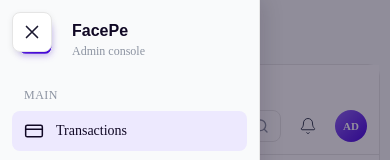
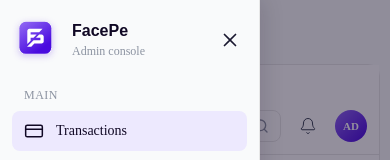
Before and after one commit to sagar-facepe-2303/facepe09-merchant-web-app, a React (Vite) app: page /dashboard/transactions in a window 390 px wide. Both pictures are taken after a click on the button 32 px from the left and 32 px from the top of the page. Shown: the top 160 px of the page. Built offline with nearby package versions, Linux system fonts and the light colour scheme; a web font is replaced by a local one.

Commit message:
feat: add inline close button for mobile sidebar; enhance toggle behavior for improved navigation

```diff
--- a/src/components/layout/Sidebar/Sidebar.css
+++ b/src/components/layout/Sidebar/Sidebar.css
@@ -339,10 +339,35 @@
   }
 }
 
+/* Inline close button (inside sidebar header) - hidden by default */
+.sidebar-close-inline {
+  display: none;
+  border: none;
+  background: transparent;
+  padding: 6px;
+  cursor: pointer;
+  align-items: center;
+  justify-content: center;
+  border-radius: 6px;
+  flex-shrink: 0;
+  margin-left: auto;
+  transition: background 0.2s ease;
+}
+
+.sidebar-close-inline:hover {
+  background: #f3f4f6;
+}
+
 /* Mobile (<=768px): off-canvas drawer */
 @media (max-width: 768px) {
   .sidebar-mobile-toggle {
     display: inline-flex;
+  }
+
+  /* Hide the external hamburger while the drawer is open (close button lives inside) */
+  .sidebar.mobile-open ~ .sidebar-mobile-toggle,
+  body:has(.sidebar.mobile-open) .sidebar-mobile-toggle {
+    display: none;
   }
 
   .sidebar {
@@ -381,4 +406,9 @@
   .sidebar .sidebar-toggle {
     display: none;
   }
+
+  /* Show the inline close button inside the header when drawer is open */
+  .sidebar.mobile-open .sidebar-close-inline {
+    display: inline-flex;
+  }
 }
--- a/src/components/layout/Sidebar/Sidebar.jsx
+++ b/src/components/layout/Sidebar/Sidebar.jsx
@@ -127,15 +127,17 @@ function Sidebar({ onToggle }) {
 
   return (
     <>
+      {!isMobileOpen && (
         <button
           type="button"
           className="sidebar-mobile-toggle"
-        aria-label={isMobileOpen ? 'Close navigation' : 'Open navigation'}
+          aria-label="Open navigation"
           aria-expanded={isMobileOpen}
-        onClick={isMobileOpen ? closeMobile : openMobile}
+          onClick={openMobile}
         >
-        {isMobileOpen ? closeIcon : hamburgerIcon}
+          {hamburgerIcon}
         </button>
+      )}
 
       {isMobileOpen && <div className="sidebar-backdrop" onClick={closeMobile} />}
 
@@ -155,6 +157,14 @@ function Sidebar({ onToggle }) {
         </div>
         <button className="sidebar-toggle" onClick={handleToggle} aria-label="Toggle sidebar">
           {menuToggleIcon}
+        </button>
+        <button
+          type="button"
+          className="sidebar-close-inline"
+          onClick={closeMobile}
+          aria-label="Close navigation"
+        >
+          {closeIcon}
         </button>
       </div>
 
```
Lines whose indentation alone changed are shown as unchanged.
